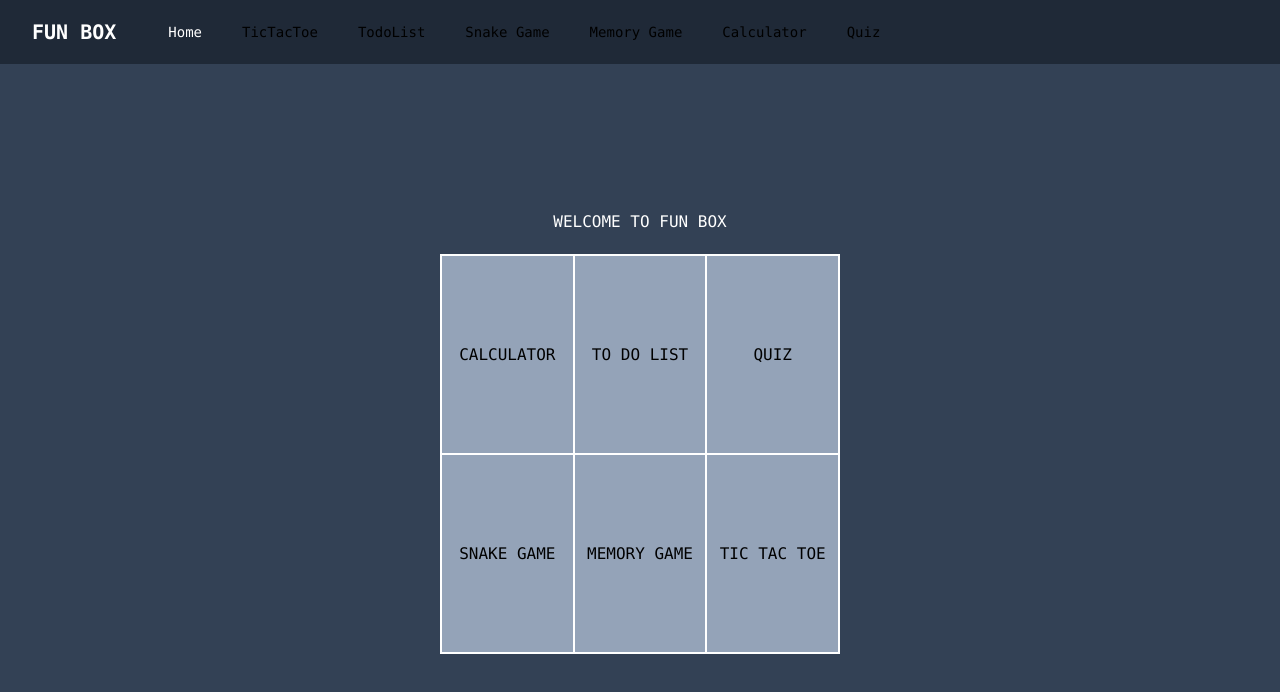
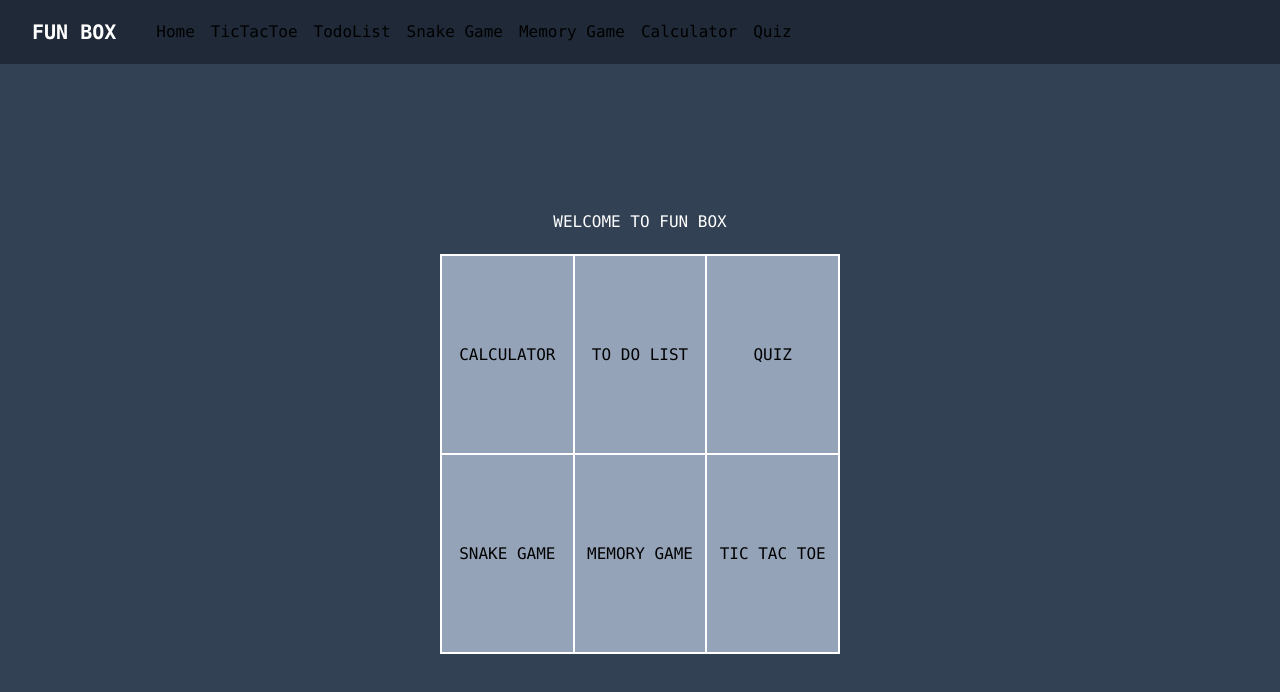
Before and after one commit to hkshakib/reactfunbox, a React (Create React App) app: page / in a window 1280 px wide. Shown: the top 692 px of the page. Built offline with nearby package versions, Linux system fonts and the light colour scheme.

Commit message:
fix: convert Navlink to a tag

```diff
--- a/src/components/Navbar.jsx
+++ b/src/components/Navbar.jsx
@@ -17,27 +17,27 @@ const Navbar = () => {
             </div>
             <div className="hidden md:block">
               <div className="ml-10 flex items-baseline space-x-4">
-                <NavLink to="/" activeClassName="text-white">
+                <a href="/" activeClassName="text-white">
                   Home
-                </NavLink>
-                <NavLink to="/tic-tac-toe" activeClassName="text-white">
+                </a>
+                <a href="/tic-tac-toe" activeClassName="text-white">
                   TicTacToe
-                </NavLink>
-                <NavLink to="/to-do" activeClassName="text-white">
+                </a>
+                <a href="/to-do" activeClassName="text-white">
                   TodoList
-                </NavLink>
-                <NavLink to="/snake" activeClassName="text-white">
+                </a>
+                <a href="/snake" activeClassName="text-white">
                   Snake Game
-                </NavLink>
-                <NavLink to="/memory-game" activeClassName="text-white">
+                </a>
+                <a href="/memory-game" activeClassName="text-white">
                   Memory Game
-                </NavLink>
-                <NavLink to="/calculator" activeClassName="text-white">
+                </a>
+                <a href="/calculator" activeClassName="text-white">
                   Calculator
-                </NavLink>
-                <NavLink to="/quiz" activeClassName="text-white">
+                </a>
+                <a href="/quiz" activeClassName="text-white">
                   Quiz
-                </NavLink>
+                </a>
               </div>
             </div>
           </div>
@@ -72,27 +72,27 @@ const Navbar = () => {
           id="mobile-menu"
         >
           <div className="px-2 pt-2 pb-3 space-y-1 sm:px-3">
-            <NavLink to="/" activeClassName="text-white">
+            <a href="/" activeClassName="text-white">
               Home
-            </NavLink>
-            <NavLink to="/tic-tac-toe" activeClassName="text-white">
+            </a>
+            <a href="/tic-tac-toe" activeClassName="text-white">
               TicTacToe
-            </NavLink>
-            <NavLink to="/to-do" activeClassName="text-white">
+            </a>
+            <a href="/to-do" activeClassName="text-white">
               TodoList
-            </NavLink>
-            <NavLink to="/snake" activeClassName="text-white">
+            </a>
+            <a href="/snake" activeClassName="text-white">
               Snake Game
-            </NavLink>
-            <NavLink to="/memory-game" activeClassName="text-white">
+            </a>
+            <a href="/memory-game" activeClassName="text-white">
               Memory Game
-            </NavLink>
-            <NavLink to="/calculator" activeClassName="text-white">
+            </a>
+            <a href="/calculator" activeClassName="text-white">
               Calculator
-            </NavLink>
-            <NavLink to="/quiz" activeClassName="text-white">
+            </a>
+            <a href="/quiz" activeClassName="text-white">
               Quiz
-            </NavLink>
+            </a>
           </div>
         </div>
       </div>
```
